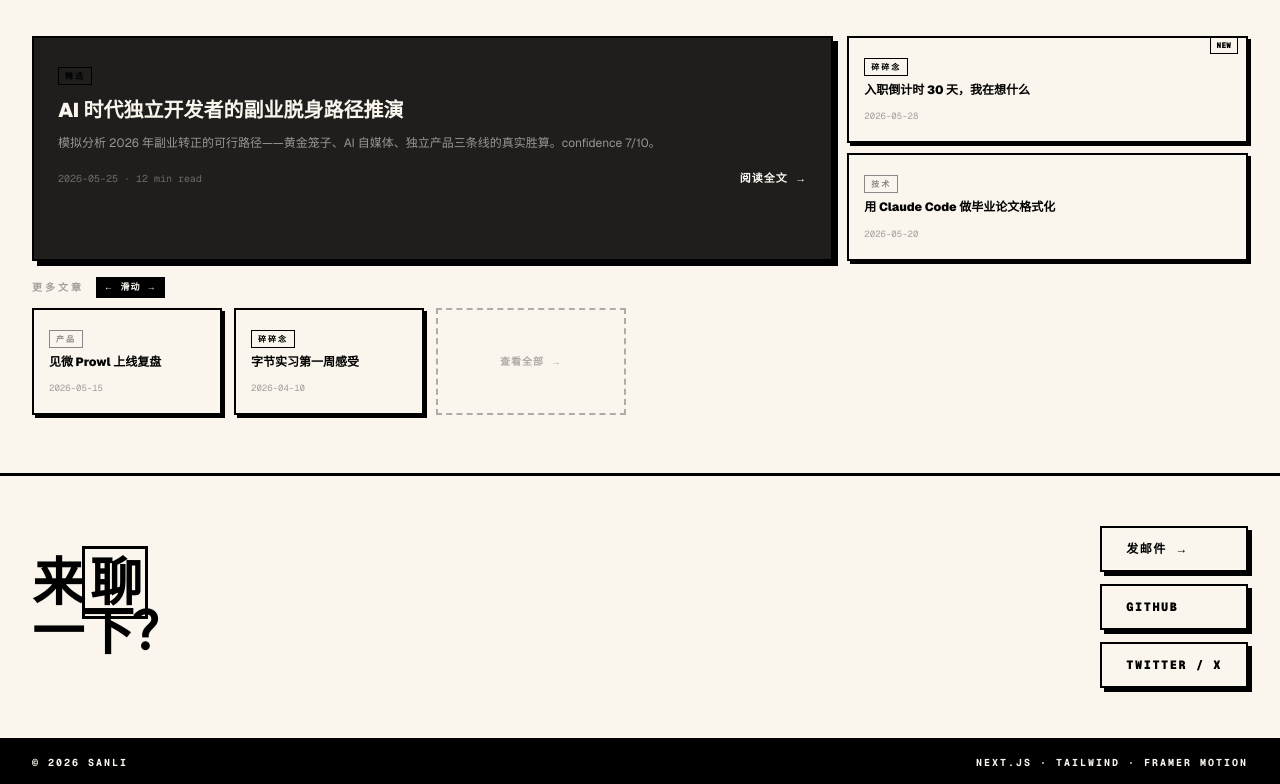
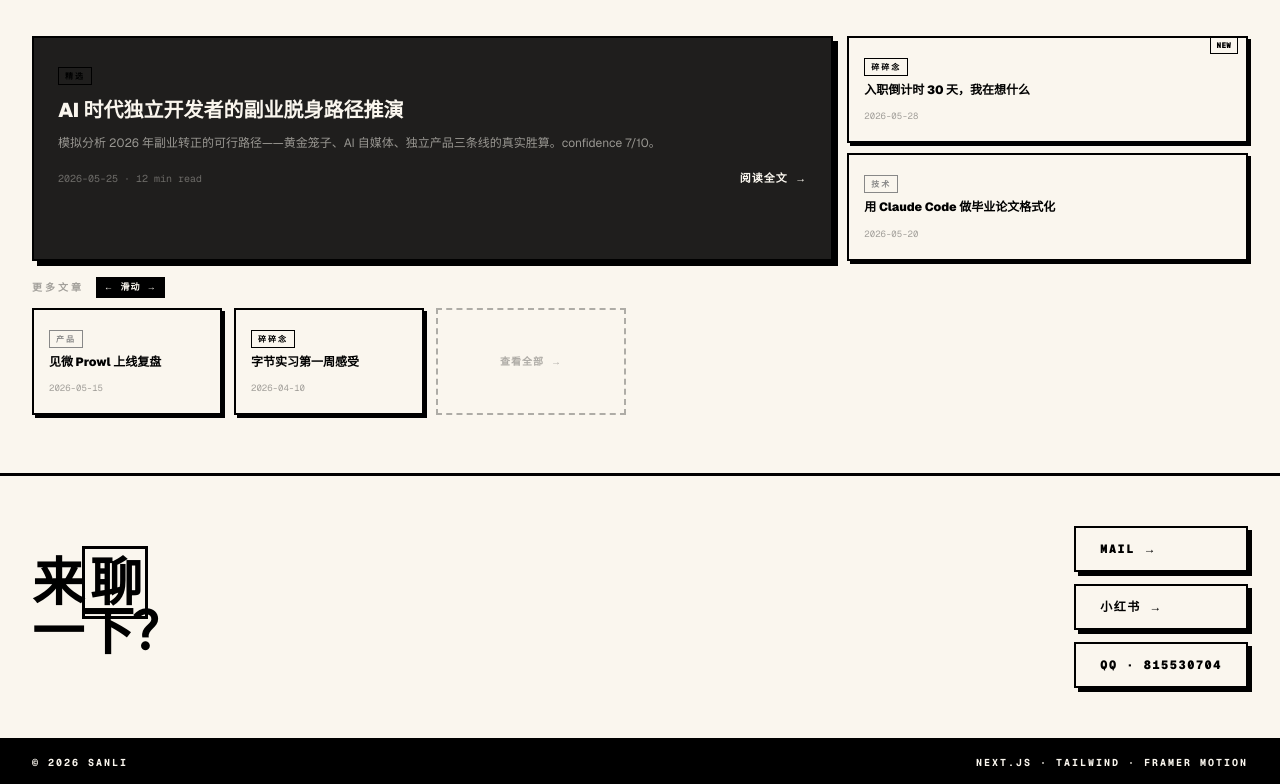
Before and after one commit to 648lsp666/sanli-home, a Next.js app: page / in a window 1280 px wide. Shown: the part 1832-2616 px from the top of the page. Built offline with nearby package versions, Linux system fonts and the light colour scheme.

Commit message:
feat: update contact links — mail, 小红书, QQ

```diff
--- a/components/Contact.tsx
+++ b/components/Contact.tsx
@@ -29,23 +29,23 @@ export default function Contact() {
             className="border-[2.5px] px-6 py-3 font-mono text-[12px] font-black uppercase tracking-[1.5px] transition-transform active:scale-[0.97]"
             style={{ background: 'var(--color-accent-cyan)', borderColor: 'var(--color-ink)', color: 'var(--color-ink)', boxShadow: '4px 4px 0 var(--color-ink)' }}
           >
-            发邮件 →
+            Mail →
           </a>
           <a
-            href="https://github.com/648lsp666"
+            href="http://xiaohongshu.com/user/profile/692823cc000000003201cfdd"
+            target="_blank" rel="noopener noreferrer"
+            className="border-[2.5px] px-6 py-3 font-mono text-[12px] font-black uppercase tracking-[1.5px] transition-transform active:scale-[0.97]"
+            style={{ background: 'var(--color-accent-pink)', borderColor: 'var(--color-ink)', color: 'var(--color-ink)', boxShadow: '4px 4px 0 var(--color-ink)' }}
+          >
+            小红书 →
+          </a>
+          <a
+            href="https://wpa.qq.com/msgrd?v=3&uin=815530704&site=qq&menu=yes"
             target="_blank" rel="noopener noreferrer"
             className="border-[2.5px] px-6 py-3 font-mono text-[12px] font-black uppercase tracking-[1.5px] transition-transform active:scale-[0.97]"
             style={{ borderColor: 'var(--color-ink)', color: 'var(--color-ink)', boxShadow: '4px 4px 0 var(--color-ink)' }}
           >
-            GitHub
-          </a>
-          <a
-            href="https://x.com"
-            target="_blank" rel="noopener noreferrer"
-            className="border-[2.5px] px-6 py-3 font-mono text-[12px] font-black uppercase tracking-[1.5px] transition-transform active:scale-[0.97]"
-            style={{ borderColor: 'var(--color-ink)', color: 'var(--color-ink)', boxShadow: '4px 4px 0 var(--color-ink)' }}
-          >
-            Twitter / X
+            QQ · 815530704
           </a>
         </div>
       </motion.div>
```
